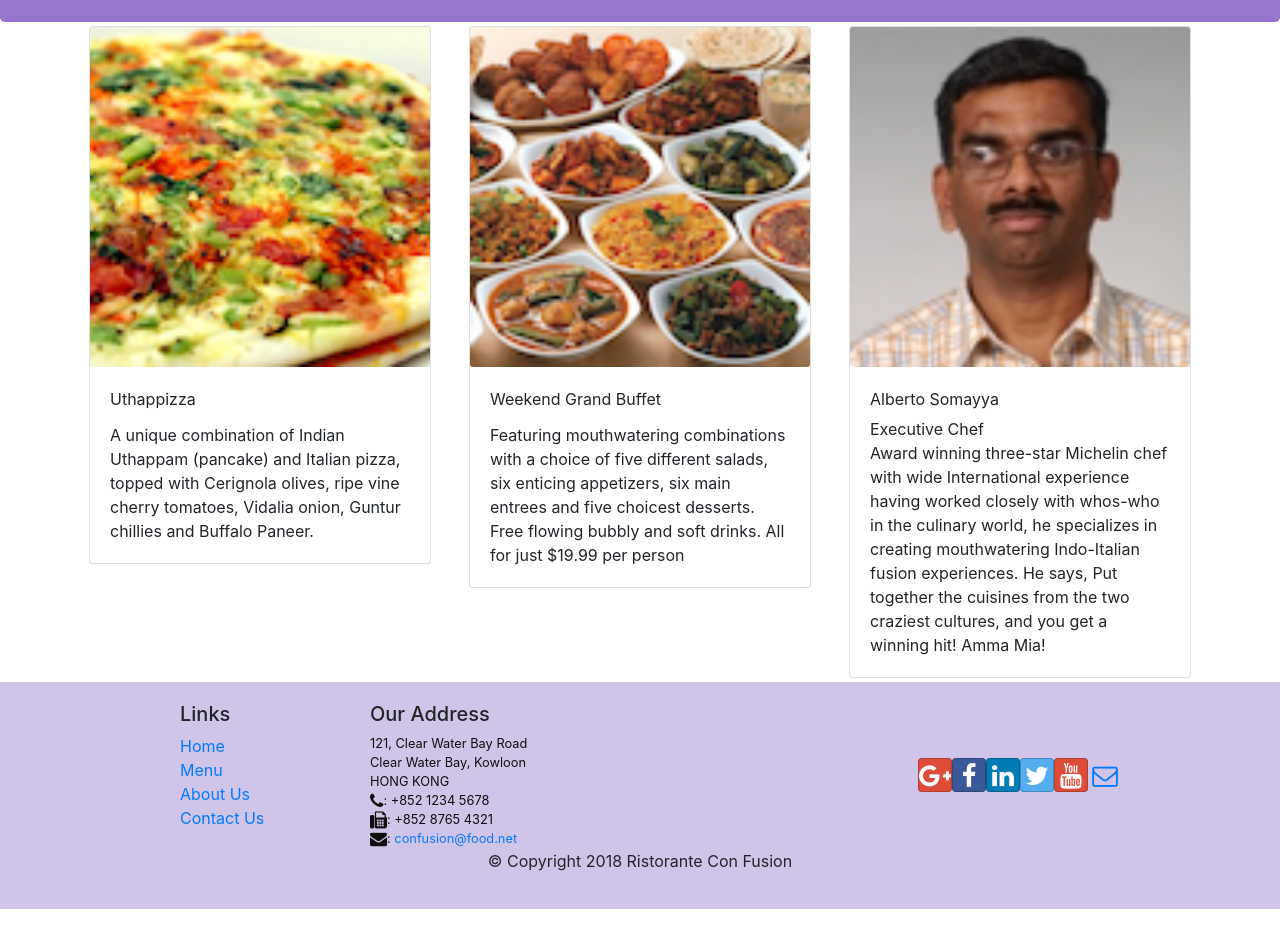
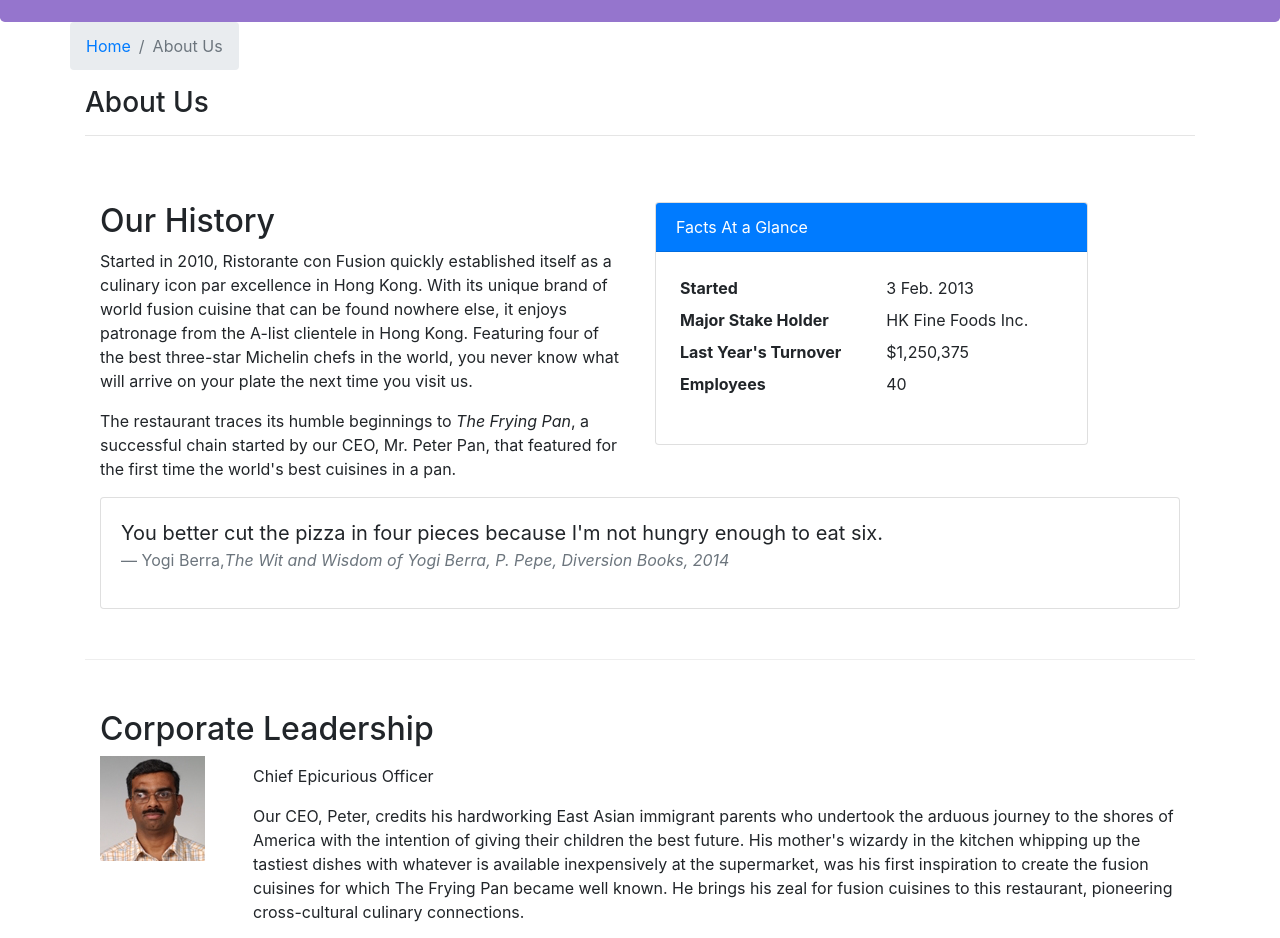
Before and after one commit to RutujaMGholap/Coursera-React-App-Course, a React (Create React App) app: page /aboutus in a window 1280 px wide. Before the commit this address led to /home. Shown: the part 320-1258 px from the top of the page. Before the commit the page ends 1229 px from the top, so only its background shows below. Built offline with nearby package versions, Linux system fonts and the light colour scheme.

Commit message:
Controlled Forms

```diff
--- /dev/null
+++ b/src/components/AboutComponent.js
@@ -0,0 +1,98 @@
+import React from 'react';
+import { Breadcrumb, BreadcrumbItem, Card, CardBody, CardHeader, Media } from 'reactstrap';
+import { Link } from 'react-router-dom';
+
+function About(props) {
+
+    const RenderLeader = ({leader})=>{
+        return(
+            <div className="row">
+
+                {leaders}
+
+            </div>
+        );
+    }
+    const leaders = props.leaders.map((leader) => {
+        return (
+            <div key ={leader.id} className="col-12">
+                <Media tag ="li">
+                <Media left middle>
+                    <Media object src={leader.image} alt ={leader.name}/>
+                </Media>
+
+                <Media body className="ml-5">
+                    <Media heading = {leader.name}/>
+                    <p>{leader.designation}</p>
+                    <p>{leader.description}</p>
+                     </Media>
+                </Media>
+
+
+            </div>
+        );
+    });
+
+    return(
+        <div className="container">
+            <div className="row">
+                <Breadcrumb>
+                    <BreadcrumbItem><Link to="/home">Home</Link></BreadcrumbItem>
+                    <BreadcrumbItem active>About Us</BreadcrumbItem>
+                </Breadcrumb>
+                <div className="col-12">
+                    <h3>About Us</h3>
+                    <hr />
+                </div>
+            </div>
+            <div className="row row-content">
+                <div className="col-12 col-md-6">
+                    <h2>Our History</h2>
+                    <p>Started in 2010, Ristorante con Fusion quickly established itself as a culinary icon par excellence in Hong Kong. With its unique brand of world fusion cuisine that can be found nowhere else, it enjoys patronage from the A-list clientele in Hong Kong.  Featuring four of the best three-star Michelin chefs in the world, you never know what will arrive on your plate the next time you visit us.</p>
+                    <p>The restaurant traces its humble beginnings to <em>The Frying Pan</em>, a successful chain started by our CEO, Mr. Peter Pan, that featured for the first time the world's best cuisines in a pan.</p>
+                </div>
+                <div className="col-12 col-md-5">
+                    <Card>
+                        <CardHeader className="bg-primary text-white">Facts At a Glance</CardHeader>
+                        <CardBody>
+                            <dl className="row p-1">
+                                <dt className="col-6">Started</dt>
+                                <dd className="col-6">3 Feb. 2013</dd>
+                                <dt className="col-6">Major Stake Holder</dt>
+                                <dd className="col-6">HK Fine Foods Inc.</dd>
+                                <dt className="col-6">Last Year's Turnover</dt>
+                                <dd className="col-6">$1,250,375</dd>
+                                <dt className="col-6">Employees</dt>
+                                <dd className="col-6">40</dd>
+                            </dl>
+                        </CardBody>
+                    </Card>
+                </div>
+                <div className="col-12">
+                    <Card>
+                        <CardBody className="bg-faded">
+                            <blockquote className="blockquote">
+                                <p className="mb-0">You better cut the pizza in four pieces because
+                                    I'm not hungry enough to eat six.</p>
+                                <footer className="blockquote-footer">Yogi Berra,
+                                <cite title="Source Title">The Wit and Wisdom of Yogi Berra,
+                                    P. Pepe, Diversion Books, 2014</cite>
+                                </footer>
+                            </blockquote>
+                        </CardBody>
+                    </Card>
+                </div>
+            </div>
+            <div className="row row-content">
+                <div className="col-12">
+                    <h2>Corporate Leadership</h2>
+                </div>
+                <div className="col-12">
+                    <RenderLeader leader = {props.leaders}/>
+                </div>
+            </div>
+        </div>
+    );
+}
+
+export default About;
--- a/src/components/ContactUsComponent.js
+++ b/src/components/ContactUsComponent.js
@@ -1,8 +1,39 @@
-import React from 'react';
-import {Breadcrumb,BreadcrumbItem} from 'reactstrap';
+import React, { Component } from 'react';
+import {Breadcrumb,BreadcrumbItem,Form,FormGroup,Button,Input,Col,Label} from 'reactstrap';
 import {Link} from 'react-router-dom';
 
-const Contact = (props)=>{
+class Contact extends Component{
+    constructor(props){
+        super(props);
+
+        this.state ={
+            firstname: '',
+            lastname: '',
+            telnum: '',
+            email: '',
+            agree : false,
+            contactType: 'Tel.',
+            message: ''
+
+        }
+        this.handleSubmit = this.handleSubmit.bind(this);
+        this.handleInputChange = this.handleInputChange.bind(this);
+    }
+    handleInputChange(event){
+        const target = event.target;
+        const value = target.type === 'checkbox'? target.checked : target.value;
+        const name = target.name;
+        this.setState({
+            [name]: value
+        })
+    }
+    handleSubmit(event){
+        console.log("Current state: "+ JSON.stringify(this.state));
+        alert("Current state: "+ JSON.stringify(this.state));
+        event.preventDefault();
+    }
+    render(){
+
     return(
         <div className="container">
             <div className="row">
@@ -42,8 +73,74 @@
                 </div>
             </div>
         </div>
+        <div className="row row-content">
+            <div className="col-12">
+                <h3>Send us Your Feedback</h3>
+
+            </div>
+            <div className="col-12 col-md-9">
+                <Form onSubmit={this.handleSubmit}>
+                    <FormGroup row>
+                        <Label htmlFor ="firstname" md={2} >Firstname</Label>
+                        <Col md={10}>
+                            <Input type="text" id="firstname" name="firstname" placeholder="First Name" value={this.state.firstname}
+                            onChange ={this.handleInputChange}/>
+                        </Col>
+                    </FormGroup>
+                    <FormGroup row>
+                        <Label htmlFor ="lastname" md={2} >Lastname</Label>
+                        <Col md={10}>
+                            <Input type="text" id="lastname" name="lastname" placeholder="Last Name" value={this.state.lastname}
+                            onChange ={this.handleInputChange}/>
+                        </Col>
+                    </FormGroup>
+                    <FormGroup row>
+                        <Label htmlFor ="telnum" md={2} >Contact Tel.</Label>
+                        <Col md={10}>
+                            <Input type="tel" id="telnum" name="telnum" placeholder="Tel. Number " value={this.state.telnum}
+                            onChange ={this.handleInputChange}/>
+                        </Col>
+                    </FormGroup>
+                    <FormGroup row>
+                        <Label htmlFor ="email" md={2} >Email</Label>
+                        <Col md={10}>
+                            <Input type="email" id="email" name="email" placeholder="Email " value={this.state.email}
+                            onChange ={this.handleInputChange}/>
+                        </Col>
+                    </FormGroup>
+                    <FormGroup row>
+                        <Col md={{size:6,offset:2}}>
+                            <FormGroup check>
+                                <Label check>
+                                    <Input type="checkbox" name="agree" checked={this.state.agree} onChange ={this.handleInputChange}/>{ ' '}
+                                    <strong>May we contact you?</strong>
+                                </Label>
+                                </FormGroup>
+                        </Col>
+                        <Col md={{size:3,offset:1}}>
+                            <Input type="select" name="contactType" value={this.state.contactType} onChange ={this.handleInputChange}>
+                                <option>Tel.</option>
+                                <option>Email</option>
+                            </Input>
+                        </Col>
+                    </FormGroup>
+                    <FormGroup row>
+                        <Label htmlFor ="message" md={2} >Your Feedback</Label>
+                        <Col md={10}>
+                            <Input type="textarea" id="message" name="message" rows="12" value={this.state.message}onChange ={this.handleInputChange} />
+                        </Col>
+                    </FormGroup>
+                    <FormGroup row>
+                    <Col md={{size:10,offset:2}}>
+                        <Button type="submit" color="primary">Send Feedback</Button>
+                    </Col>
+                    </FormGroup>
+                </Form>
+            </div>
+        </div>
     </div>
     )
+}
 }
 
 
--- a/src/components/MainComponent.js
+++ b/src/components/MainComponent.js
@@ -10,6 +10,7 @@
 import Header from './HeaderComponent';
 import Footer from './FooterComponent';
 import Home from './HomeComponent';
+import About from './AboutComponent';
 import {Switch,Route,Redirect} from 'react-router-dom';
 
 class Main extends Component{
@@ -45,6 +46,7 @@
           <Route path="/home" component={HomePage}/>
           <Route exact path="/menu" component={()=><Menu dishes={this.state.dishes}/>}/>
           <Route exact path="/contactus" component={Contact}/>
+          <Route exact path="/aboutus" component ={()=><About leaders={this.state.leaders}/>}/>
           <Route path="/menu/:dishId" component={DishWithId}/>
           <Redirect to="/home"/>
         </Switch>
```
